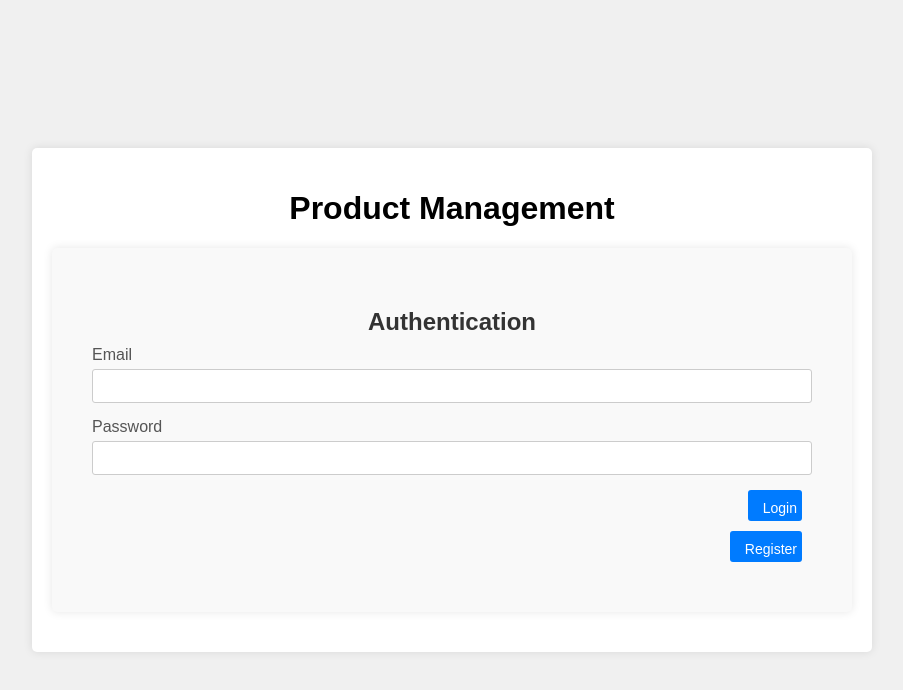
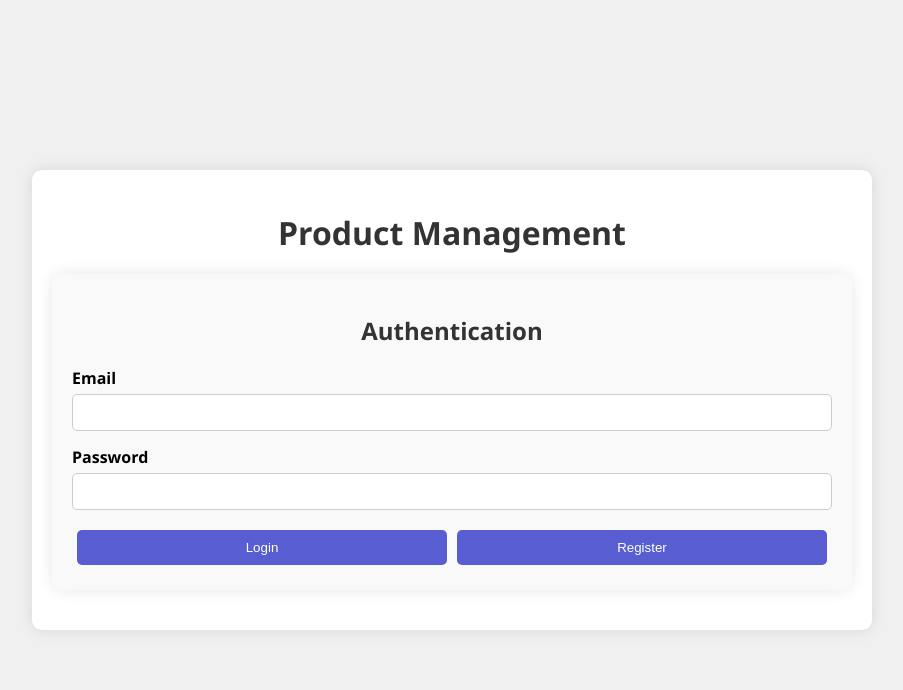
Before and after one commit to nesibePekcakar/MyApiProject, a plain HTML site: page WebAPI/wwwroot/index.html in a window 1280 px wide. Shown: the whole page, without its empty margins (188-1091 px from the left). Drawn offline with Linux system fonts and the light colour scheme.

Commit message:
UI design and colour updates

```diff
--- a/WebAPI/wwwroot/StyleSheet.css
+++ b/WebAPI/wwwroot/StyleSheet.css
@@ -1,18 +1,41 @@
 body {
-    font-family: Arial, sans-serif;
+    font-family: 'Segoe UI', Tahoma, Geneva, Verdana, sans-serif;
     background-color: #f0f0f0;
     margin: 0;
     padding: 0;
+    display: flex;
+    justify-content: center;
+    align-items: center;
+    min-height: 100vh;
 }
 
 .container {
-    margin: 20px auto;
+    width: 100%;
     max-width: 800px;
     background-color: #fff;
     padding: 20px;
-    border-radius: 5px;
-    box-shadow: 0 0 10px rgba(0, 0, 0, 0.1);
+    border-radius: 10px;
+    box-shadow: 0 0 15px rgba(0, 0, 0, 0.1);
+    transition: all 0.3s ease;
+    margin: 20px;
+    justify-content: center;
+    flex-wrap: wrap;
 }
+
+    .container button {
+        margin: 10px;
+        padding: 10px 20px;
+        cursor: pointer;
+        background-color: #585ed1;
+        border: none;
+        color: #fff;
+        border-radius: 5px;
+        transition: background-color 0.3s ease;
+    }
+
+        .container button:hover {
+            background-color: #4047cf;
+        }
 
 .form-group {
     margin-bottom: 15px;
@@ -21,85 +44,73 @@ body {
     .form-group label {
         display: block;
         margin-bottom: 5px;
-        color: #555;
+        font-weight: bold;
     }
 
     .form-group input {
-        width: calc(100% - 16px); /* Adjusted for padding */
+        width: 100%;
         padding: 10px;
         border: 1px solid #ccc;
-        border-radius: 3px;
+        border-radius: 5px;
         box-sizing: border-box;
-        font-size: 14px;
     }
 
-button {
-    padding: 10px 20px;
-    cursor: pointer;
-    background-color: #007bff;
-    border: none;
-    color: #fff;
-    border-radius: 3px;
-    font-size: 14px;
-    transition: background-color 0.3s ease;
+h1, h2 {
+    text-align: center;
+    color: #333;
+    margin-bottom: 20px;
 }
 
-    button:hover {
-        background-color: #0056b3;
+#auth, #register, .action-section {
+    background-color: #f9f9f9;
+    padding: 20px;
+    border-radius: 10px;
+    box-shadow: 0 0 15px rgba(0, 0, 0, 0.1);
+    margin-bottom: 20px;
+}
+
+.action-section {
+    display: none;
+}
+
+    .action-section.active {
+        display: block;
     }
 
 .product-list {
-    margin-top: 20px;
+    width: 100%;
+    padding: 20px;
+    border: 1px solid #ccc;
+    border-radius: 10px;
+    background-color: #f9f9f9;
+    box-shadow: 0 0 15px rgba(0, 0, 0, 0.1);
+    margin-bottom: 20px;
 }
 
-.list-buttons {
-    display: flex;
-    flex-wrap: wrap;
-    justify-content: space-evenly; /* Align buttons to the left */
-    margin-bottom: 10px;
-}
 .product-item {
     border-bottom: 1px solid #ccc;
     padding: 10px 0;
+    margin-bottom: 10px;
 }
 
-/* Specific styles for login page */
-#auth {
-    background-color: #f9f9f9;
-    padding: 20px;
-    border-radius: 5px;
-    box-shadow: 0 0 5px rgba(0, 0, 0, 0.1);
-    margin-bottom: 20px;
+    .product-item:last-child {
+        border-bottom: none;
+    }
+
+.buttons-container {
+    display: flex;
+    justify-content: space-between;
+    flex-wrap: wrap;
 }
 
-    #auth h2 {
-        margin-bottom: 10px;
-        color: #333;
-        text-align: center;
-    }
-#register {
-    background-color: #f9f9f9;
-    padding: 20px;
-    border-radius: 5px;
-    box-shadow: 0 0 5px rgba(0, 0, 0, 0.1);
-    margin-bottom: 20px;
-}
-
-    #register h2 {
-        margin-bottom: 10px;
-        color: #333;
-        text-align: center;
+    .buttons-container button {
+        flex: 1 1 calc(50% - 10px);
+        margin: 5px;
     }
 
-/* Responsive adjustments */
 @media (max-width: 768px) {
-    .container {
-        max-width: 100%;
-        padding: 15px;
-    }
-
-    .form-group input,
-    button {
-        font-size: 13px;
+    .buttons-container button {
+        flex: 1 1 100%;
+        margin: 5px 0;
     }
 }
--- a/WebAPI/wwwroot/index.html
+++ b/WebAPI/wwwroot/index.html
@@ -6,113 +6,12 @@
     <meta name="viewport" content="width=device-width, initial-scale=1.0">
     <title>Product Management</title>
     <link rel="stylesheet" href="StyleSheet.css">
-    <style>
-        body {
-            font-family: Arial, sans-serif;
-            background-color: #f0f0f0;
-            margin: 0;
-            padding: 0;
-            display: flex;
-            justify-content: center;
-            align-items: center;
-            min-height: 100vh;
-        }
 
-        .container {
-            width: 100%;
-            max-width: 800px;
-            background-color: #fff;
-            padding: 20px;
-            border-radius: 5px;
-            box-shadow: 0 0 10px rgba(0, 0, 0, 0.1);
-            transition: all 0.3s ease;
-            margin: 20px;
-            justify-content: center;
-            flex-wrap: wrap;
-        }
-            .container button {
-                justify-content: center;
-                margin-right: 10px;
-                margin-bottom: 10px;
-                margin-top: 10px;
-            }
-
-        .form-group {
-            margin-bottom: 15px;
-        }
-
-            .form-group label {
-                display: block;
-                margin-bottom: 5px;
-            }
-
-            .form-group input {
-                width: 100%;
-                padding: 8px;
-                box-sizing: border-box;
-            }
-
-        button {
-            margin: 10px 0;
-            padding: 10px 5px 5px 15px;
-            cursor: pointer;
-            background-color: #007bff;
-            border: none;
-            color: #fff;
-            border-radius: 3px;
-            display: block;
-            margin: auto;
-        }
-
-            button:hover {
-                background-color: #0056b3;
-            }
-
-        .product-list {
-
-            width: 300px; /* Adjust width as needed */
-            padding: 20px;
-            border: 1px solid #ccc;
-            border-radius: 8px;
-            background-color: #f9f9f9;
-            box-shadow: 0 0 10px rgba(0, 0, 0, 0.1);
-            margin-bottom: 20px;
-        }
-            .product-list button {
-                justify-content: center;
-                margin-right: 10px;
-                margin-bottom: 10px;
-                margin-top: 10px;
-            }
-
-        .product-item {
-            border-bottom: 1px solid #ccc;
-            padding: 10px 0;
-            margin-bottom: 10px;
-        }
-
-        #auth {
-            background-color: #f9f9f9;
-            padding: 40px;
-            border-radius: 5px;
-            box-shadow: 0 0 10px rgba(0, 0, 0, 0.1);
-            margin-bottom: 20px;
-        }
-
-
-        .action-section {
-            display: none;
-        }
-
-            .action-section.active {
-                display: block;
-            }
-    </style>
 </head>
 
 <body>
     <div class="container" id="app">
-        <h1 style="text-align:center;">Product Management</h1>
+        <h1>Product Management</h1>
 
         <div id="auth">
             <h2>Authentication</h2>
@@ -124,8 +23,10 @@
                 <label for="loginPassword">Password</label>
                 <input type="password" id="loginPassword">
             </div>
-            <button onclick="login()">Login</button>
-            <button onclick="showRegisterPage()">Register</button>
+            <div class="buttons-container">
+                <button onclick="login()">Login</button>
+                <button onclick="showRegisterPage()">Register</button>
+            </div>
         </div>
 
         <div id="register" style="display:none;">
@@ -146,13 +47,15 @@
                 <label for="registerPassword">Password</label>
                 <input type="password" id="registerPassword">
             </div>
-            <button onclick="register()">Register</button>
-            <button onclick="showLoginPage()">Back to Login</button>
+            <div class="buttons-container">
+                <button onclick="register()">Register</button>
+                <button onclick="showLoginPage()">Back to Login</button>
+            </div>
         </div>
 
         <div id="product-management" style="display:none;">
             <h2>Actions</h2>
-            <div style="display: flex; flex-wrap: wrap; justify-content: center;">
+            <div class="buttons-container">
                 <button onclick="showAction('add')">Add Product</button>
                 <button onclick="showAction('update')">Update Product</button>
                 <button onclick="showAction('delete')">Delete Product</button>
@@ -185,7 +88,6 @@
                 <button onclick="addProduct()">Add Product</button>
             </div>
 
-
             <div id="update-section" class="action-section">
                 <h2>Update Product</h2>
                 <div class="form-group">
@@ -201,11 +103,11 @@
                     <input type="number" id="updateProductCategory">
                 </div>
                 <div class="form-group">
-                    <label for="productPrice">Price</label>
+                    <label for="updateUnitPrice">Price</label>
                     <input type="number" id="updateUnitPrice">
                 </div>
                 <div class="form-group">
-                    <label for="unitsInStock">Units in Stock</label>
+                    <label for="updateUnitsInStock">Units in Stock</label>
                     <input type="number" id="updateUnitsInStock">
                 </div>
                 <button onclick="updateProduct()">Update Product</button>
@@ -215,14 +117,14 @@
                 <h2>Delete Product</h2>
                 <div class="form-group">
                     <label for="deleteProductId">Product ID</label>
-                    <input type="number" id="ProductId">
+                    <input type="number" id="deleteProductId">
                 </div>
                 <button onclick="deleteProduct()">Delete Product</button>
             </div>
 
             <div id="list-section" class="action-section">
                 <h2>List Products</h2>
-                <div style="margin-bottom: 10px;">
+                <div class="buttons-container">
                     <button onclick="getAllProducts()">Get All Products</button>
                     <button onclick="getProductDetails()">Get Product Details</button>
                     <button onclick="showFilter('category')">Get Products by Category</button>
```
